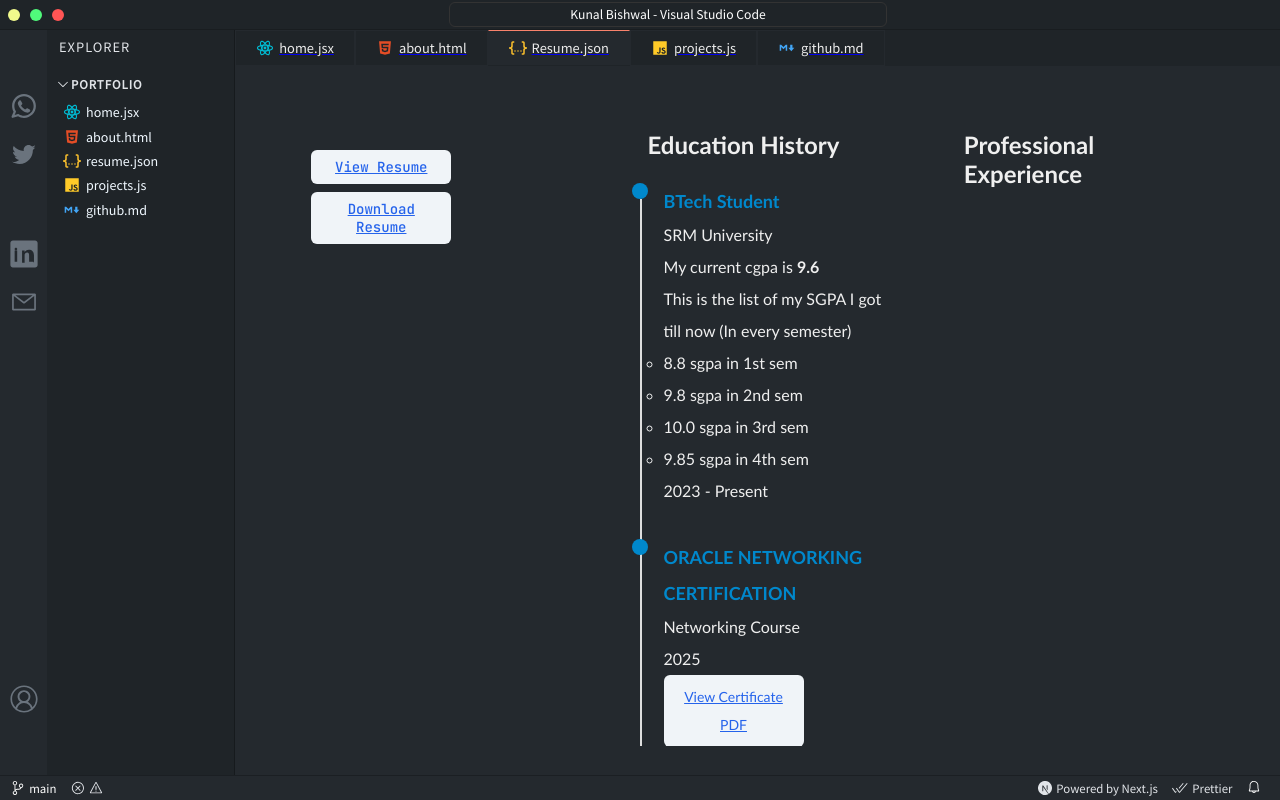
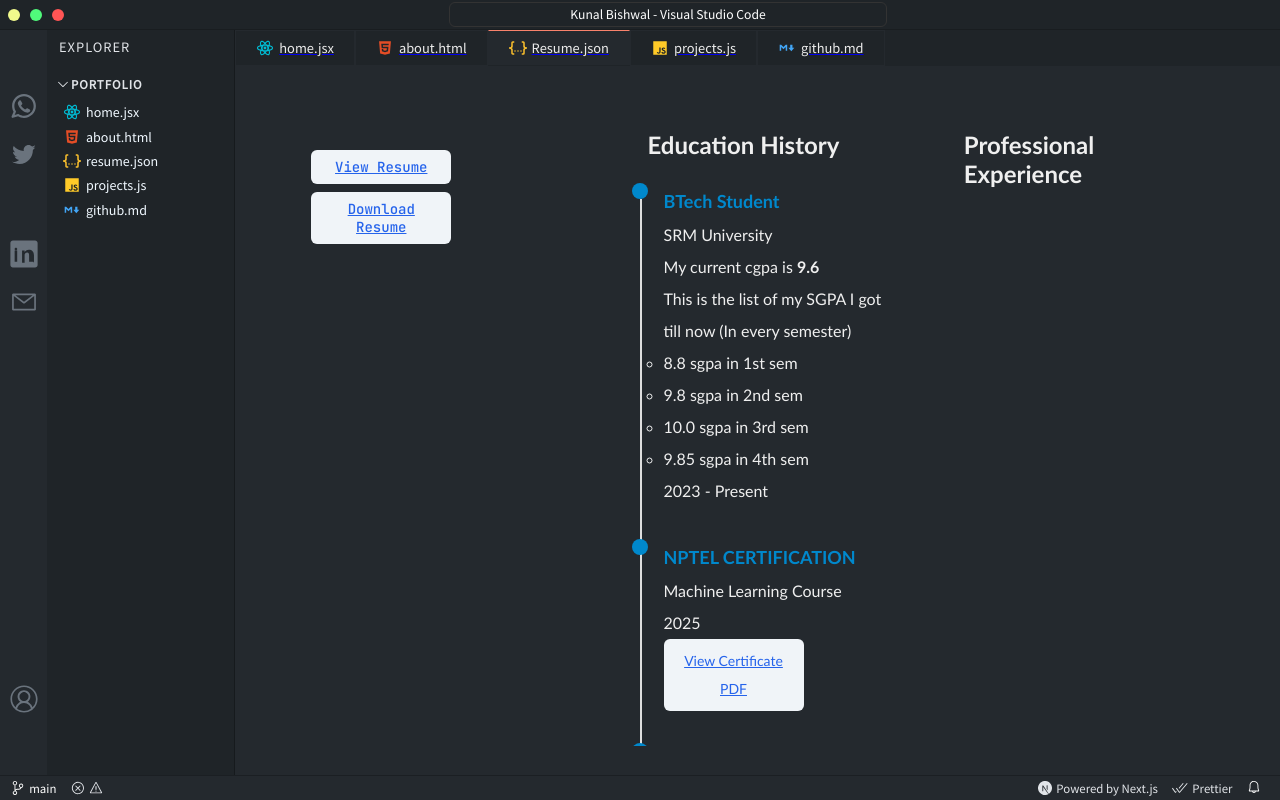
Before and after one commit to KunalBishwal/Portfolio_IDE, a Next.js app: page /resume in a window 1280 px wide. Built offline with nearby package versions, Linux system fonts and the light colour scheme; some icons are missing.

Commit message:
Update resume.jsx

```diff
--- a/pages/resume.jsx
+++ b/pages/resume.jsx
@@ -39,7 +39,21 @@ const ContactPage = () => {
           <div>2023 - Present</div>
         </div>
 
-       <div className={styles.item}>
+  <div className={styles.item}>
+          <h4 className={styles.resumeHead}>NPTEL CERTIFICATION</h4>
+          <div>Machine Learning Course</div>
+          <div>2025</div>
+          <a
+            href="https://www.dropbox.com/scl/fi/nms6ogfvjxwpxd7bl0xib/NPTEL_ML_CERTIFICATE.pdf?rlkey=2o7kvhehankgeax48vrkbtqhk&st=j9778ppu&dl=0"
+            target="_blank"
+            rel="noopener noreferrer"
+            className={styles.certificateLink}
+          >
+            View Certificate PDF
+          </a>
+        </div>
+
+  <div className={styles.item}>
   <h4 className={styles.resumeHead}>ORACLE NETWORKING CERTIFICATION</h4>
   <div>Networking Course</div>
   <div>2025</div>
```
